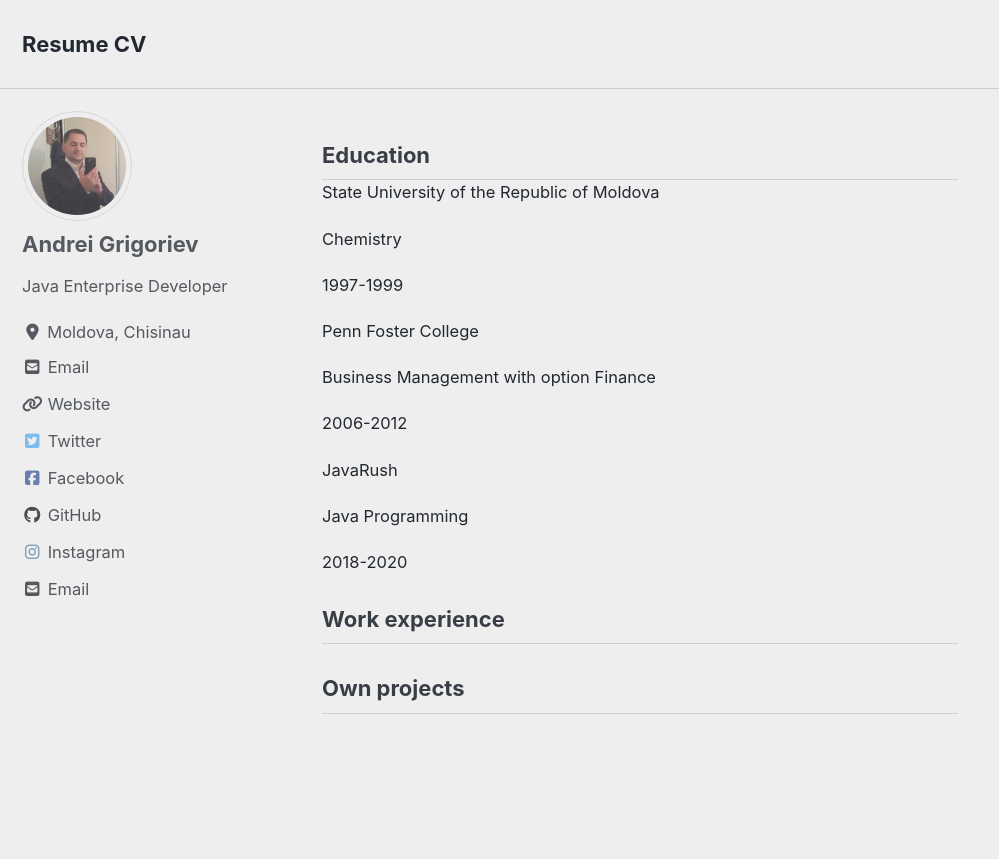
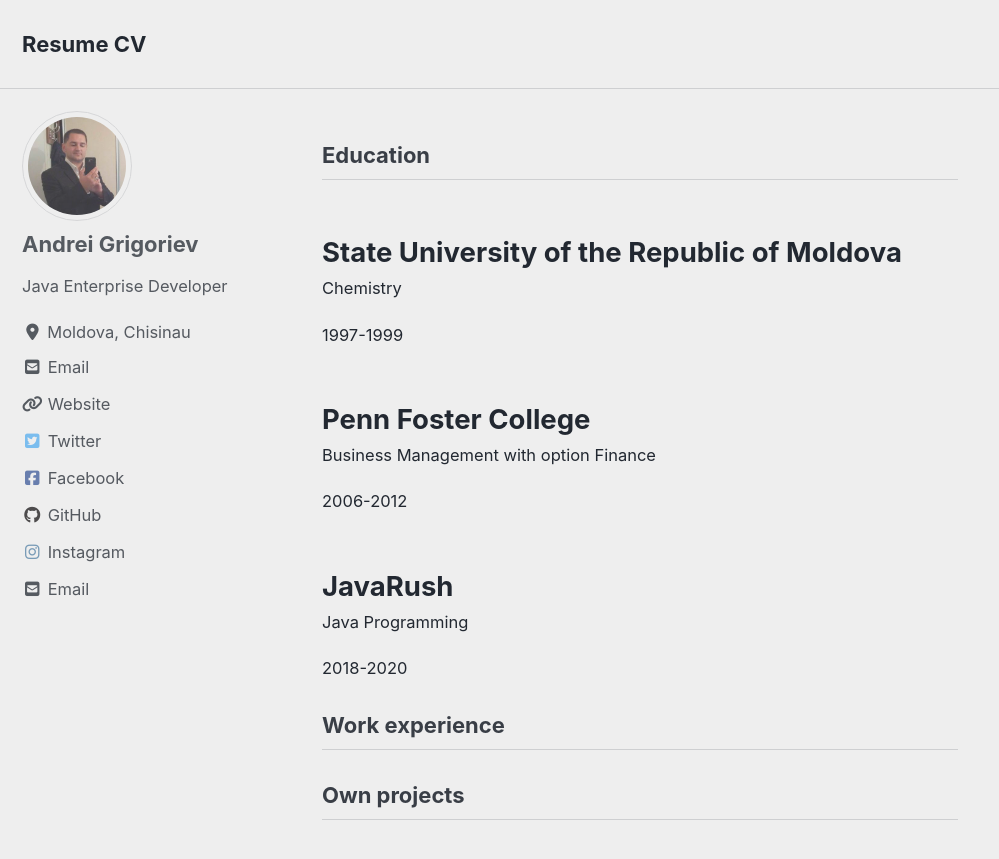
Before and after one commit to grigorievfinance/grigorievfinance.github.io, a Jekyll site: the page built from index.html, in a window 1280 px wide and 900 px high. Shown: the top 859 px of the window, without its empty margins (0-999 px from the left). Built offline with Jekyll 4.4.1, drawn with Linux system fonts in a browser that asks for light colours; cached includes are drawn as plain includes; nearby versions of some CDN libraries; the list of posts is cut into pages by our own code.

Commit message:
Update home.html

```diff
--- a/_layouts/home.html
+++ b/_layouts/home.html
@@ -5,19 +5,19 @@ layout: archive
 {{ content }}
 
 <h3 class="archive__subtitle">{{ site.data.ui-text[site.locale].education_label | default: "Education" }}</h3>
-
-<p class="archive__item-excerpt" itemprop="description">{{ site.data.ui-text[site.locale].education1_name | default: "State University of the Republic of Moldova" }}</p>
+<article class="archive__item" itemscope itemtype="https://schema.org/CreativeWork">
+    <h2 class="archive__item-title" itemprop="headline">{{ site.data.ui-text[site.locale].education1_name | default: "State University of the Republic of Moldova" }}</h2>
     <p class="archive__item-excerpt" itemprop="description">{{ site.data.ui-text[site.locale].education1_description | default: "Chemistry" }}</p>
     <p class="archive__item-excerpt" itemprop="description">{{ site.data.ui-text[site.locale].education1_date | default: "1997-1999" }}</p>
 
-<p class="archive__item-excerpt" itemprop="description">{{ site.data.ui-text[site.locale].education2_name | default: "Penn Foster College" }}</p>
+    <h2 class="archive__item-title" itemprop="headline">{{ site.data.ui-text[site.locale].education2_name | default: "Penn Foster College" }}</h2>
     <p class="archive__item-excerpt" itemprop="description">{{ site.data.ui-text[site.locale].education2_description | default: "Business Management with option Finance" }}</p>
     <p class="archive__item-excerpt" itemprop="description">{{ site.data.ui-text[site.locale].education2_date | default: "2006-2012" }}</p>
 
-<p class="archive__item-excerpt" itemprop="description">{{ site.data.ui-text[site.locale].education3_name | default: "JavaRush" }}</p>
+    <h2 class="archive__item-title" itemprop="headline">{{ site.data.ui-text[site.locale].education3_name | default: "JavaRush" }}</h2>
     <p class="archive__item-excerpt" itemprop="description">{{ site.data.ui-text[site.locale].education3_description | default: "Java Programming" }}</p>
     <p class="archive__item-excerpt" itemprop="description">{{ site.data.ui-text[site.locale].education3_date | default: "2018-2020" }}</p>
-
+</article>
 
 <h3 class="archive__subtitle">{{ site.data.ui-text[site.locale].experience_label | default: "Work experience" }}</h3>
 
```
Lines whose indentation alone changed are shown as unchanged.
